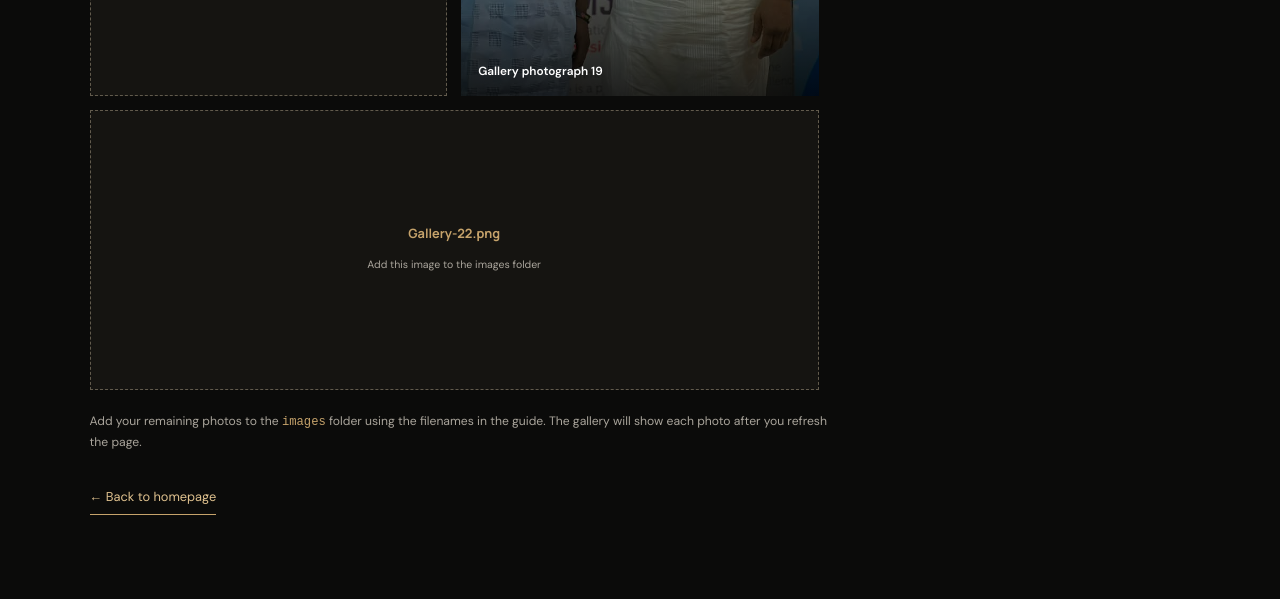
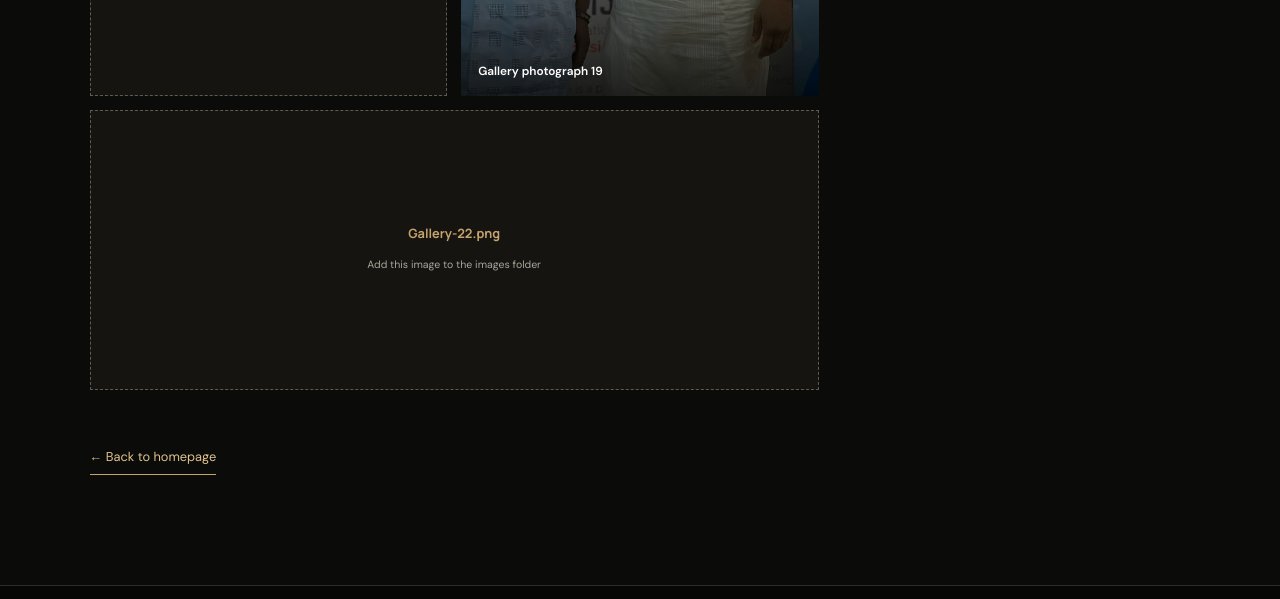
Before and after one commit to DUCA2006/ChampionEnt-, a plain HTML site: page gallery.html in a window 1280 px wide. Shown: the part 3529-4128 px from the top of the page. Drawn offline with Linux system fonts and the light colour scheme.

Commit message:
update gallery.html

```diff
--- a/gallery.html
+++ b/gallery.html
@@ -142,11 +142,6 @@
 
     <p class="gallery-help">
 
-      Add your remaining photos to the <code>images</code> folder
-
-      using the filenames in the guide. The gallery will show
-
-      each photo after you refresh the page.
 
     </p>
 
```
